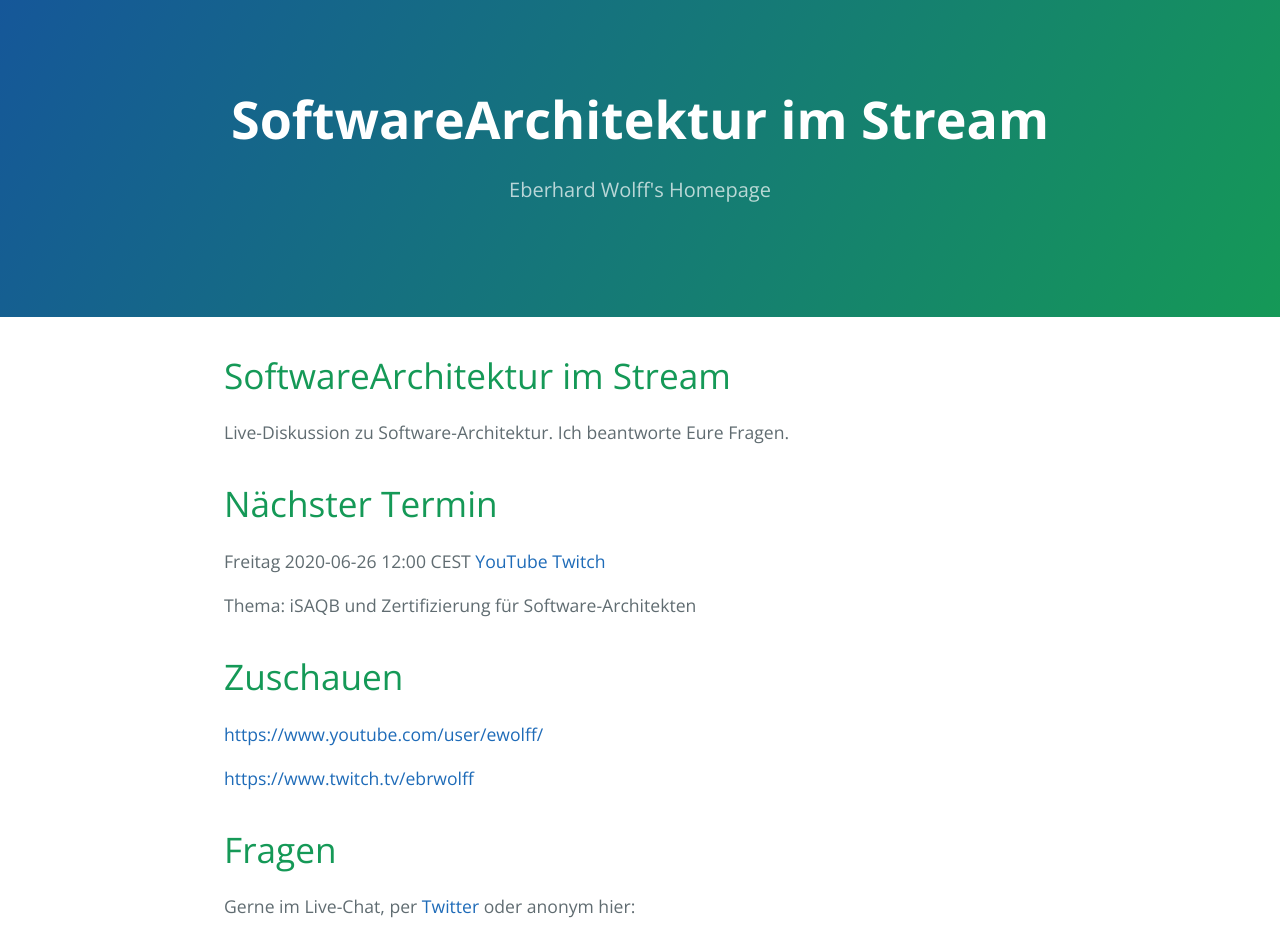
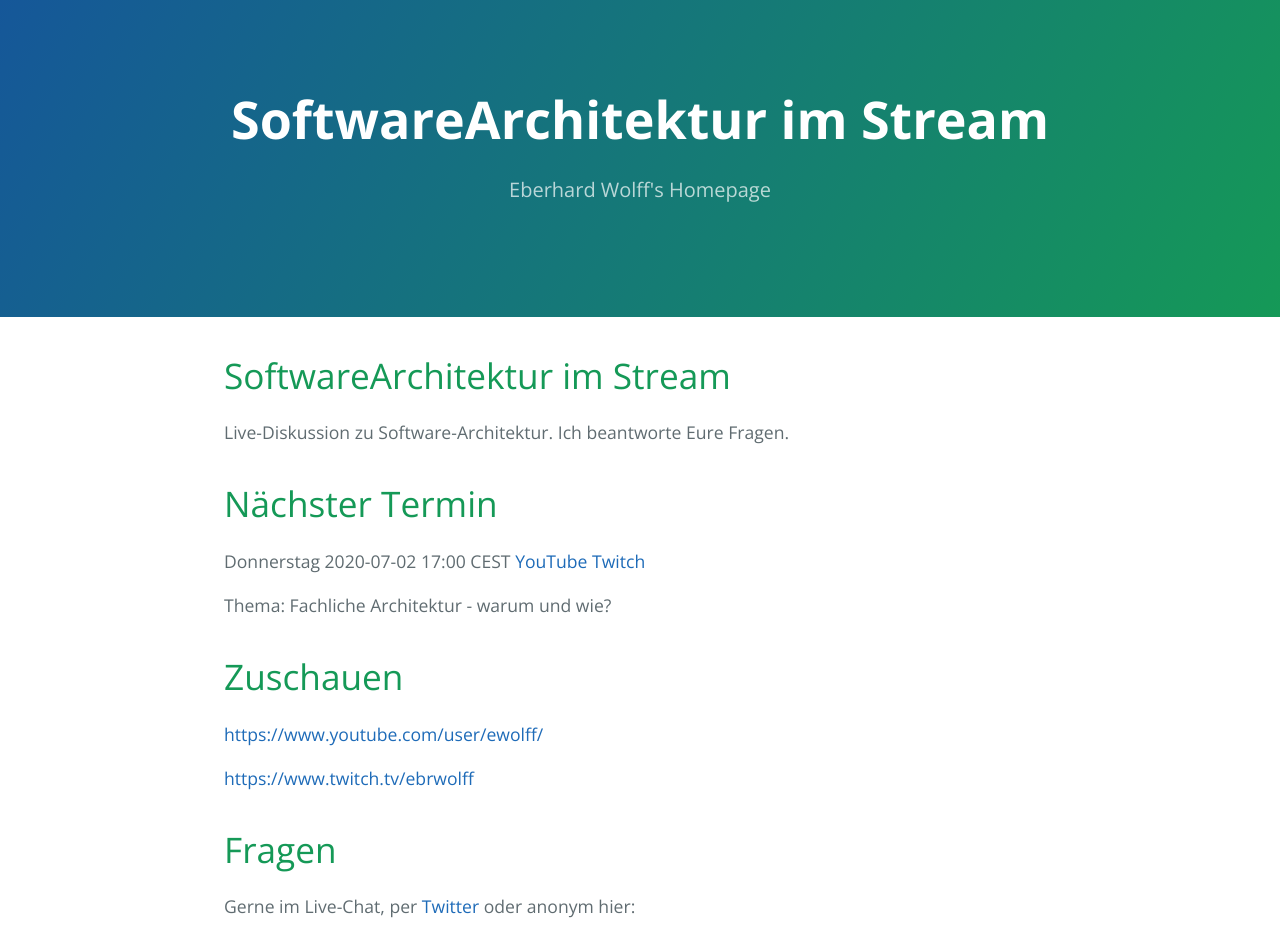
Before and after one commit to ewolff/ewolff.com, a Jekyll site: the page built from softwarearchitektur-im-stream.md, in a window 1280 px wide, cut to the strip 0-933 px from the top of the page. Built offline with Jekyll 4.4.1, drawn with Linux system fonts in a browser that asks for light colours; our own code applies the rules of GitHub Pages for plain Markdown files.

Commit message:
Neue Folge von Software-Architektur im Stream

```diff
--- a/softwarearchitektur-im-stream.md
+++ b/softwarearchitektur-im-stream.md
@@ -9,9 +9,9 @@ Fragen.
 
 # Nächster Termin
 
-Freitag 2020-06-26 12:00 CEST [YouTube](https://www.youtube.com/watch?v=aEN-BQXTcx4) [Twitch](https://www.twitch.tv/ebrwolff)
+Donnerstag 2020-07-02 17:00 CEST [YouTube](https://www.youtube.com/watch?v=aEN-BQXTcx4) [Twitch](https://www.twitch.tv/ebrwolff)
 
-Thema: iSAQB und Zertifizierung für Software-Architekten
+Thema: Fachliche Architektur - warum und wie?
 
 # Zuschauen
 
```
